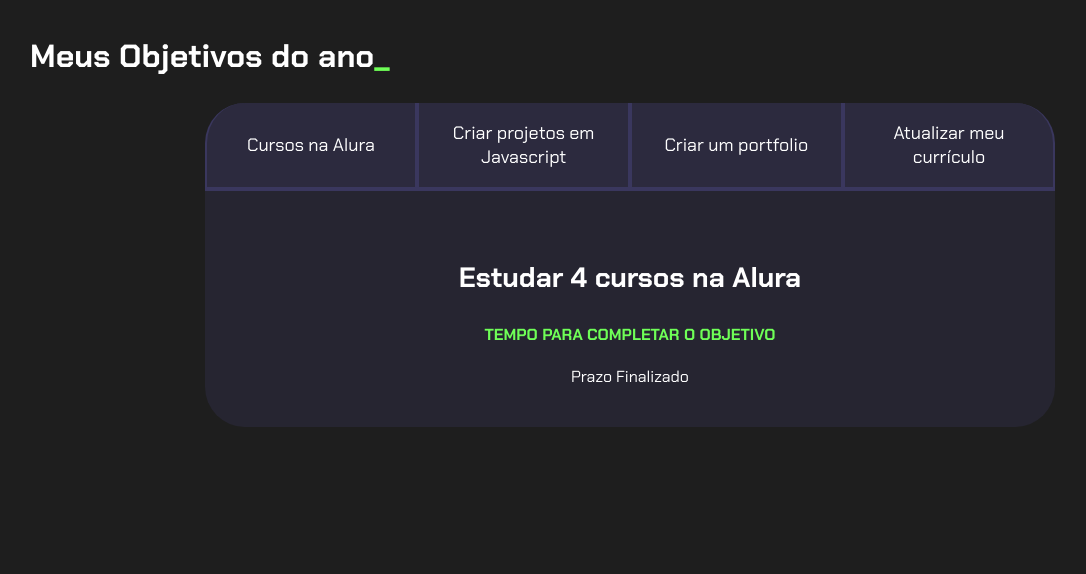
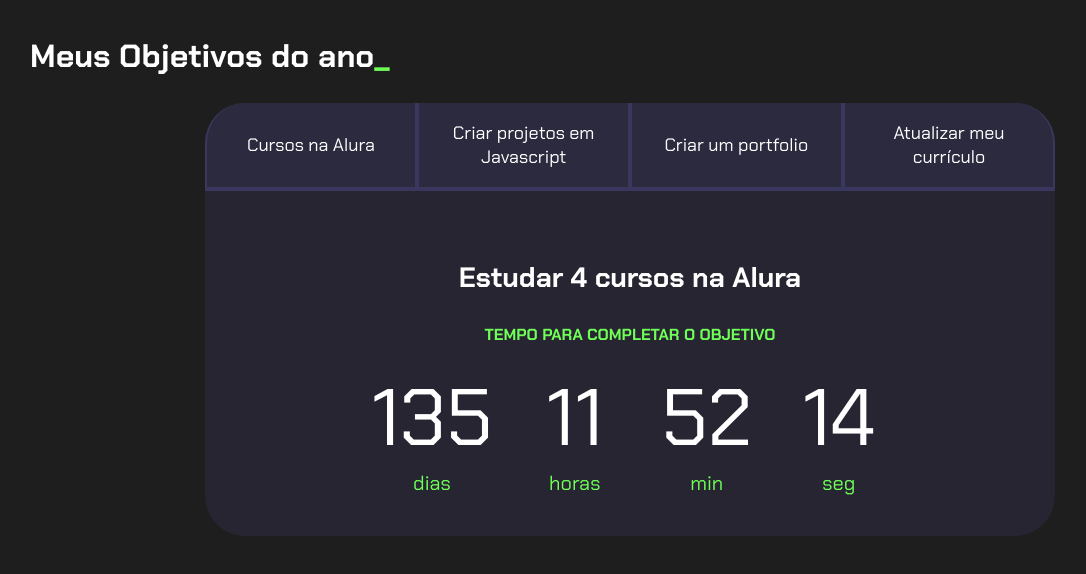
Before and after one commit to SamyFelix/Projeto-de-Vida-3, a plain HTML site: page index.html in a window 1280 px wide. Shown: the whole page, without its empty margins (10-1096 px from the left). Drawn offline with Linux system fonts and the light colour scheme.

Commit message:
baixando

```diff
--- a/main.js
+++ b/main.js
@@ -1,60 +1,68 @@
 const botoes = document.querySelectorAll(".botao");
-const textos = document.querySelectorAll(".aba-conteudo")
+const textos = document.querySelectorAll(".aba-conteudo");
 
-for(let i = 0; i < botoes.length; i++){
-    botoes[i].onclick = function(){
-        for(let j = 0; j < botoes.length; j++){
-            botoes[j].classList.remove("ativo")
-            textos[j].classList.remove("ativo")
+
+for (let i = 0; i < botoes.length; i++) {
+    botoes[i].onclick = function () {
+
+
+        for (let j = 0; j < botoes.length; j++) {
+            botoes[j].classList.remove("ativo");
+            textos[j].classList.remove("ativo");
         }
-        botoes[i].classList.add("ativo")
-        textos[i].classList.add("ativo")
+
+
+        botoes[i].classList.add("ativo");
+        textos[i].classList.add("ativo");
     }
 }
 
+
 const contadores = document.querySelectorAll(".contador");
-const tempoObjetivo1 = new Date("2024-07-07T00:00:00");
-const tempoObjetivo2 = new Date("2025-08-08T00:00:00");
-const tempoObjetivo3 = new Date("2025-09-09T00:00:00");
-const tempoObjetivo4 = new Date("2025-10-10T00:00:00");
+const tempoObjetivo1 = new Date("2025-10-05T00:00:00");
+const tempoObjetivo2 = new Date("2025-08-05T00:00:00");
+const tempoObjetivo3 = new Date("2025-07-30T00:00:00");
+const tempoObjetivo4 = new Date("2025-09-01T00:00:00");
 
 
 const tempos = [tempoObjetivo1, tempoObjetivo2, tempoObjetivo3, tempoObjetivo4];
 
 
-function calculaTempo(tempoObjetivo){
+
+
+function calculaTempo(tempoObjetivo) {
     let tempoAtual = new Date();
     let tempoFinal = tempoObjetivo - tempoAtual;
-    let segundos = Math.floor(tempoFinal/1000);
-    let minutos = Math.floor(segundos/60);
-    let horas = Math.floor(minutos/60);
-    let dias = Math.floor(horas/24);
+    let segundos = Math.floor(tempoFinal / 1000);
+    let minutos = Math.floor(segundos / 60);
+    let horas = Math.floor(minutos / 60);
+    let dias = Math.floor(horas / 24);
+
 
     segundos %= 60;
     minutos %= 60;
     horas %= 24;
-
-
-    if(tempoFinal > 0){
-        return dias + " dias " + horas + "  horas " + minutos + " minutos " + segundos + " segundos ";
-    }else{
-        return "Prazo Finalizado"
+    if (tempoFinal > 0) {
+        return [dias, horas, minutos, segundos];
+    } else {
+        return [0, 0, 0, 0];
     }
 }
 
 
-
-
-function atualizaCronometro(){
-    for(let i = 0; i <contadores.length; i++){
-        contadores[i].textContent = calculaTempo(tempos[i]);
+function atualizaCronometro() {
+    for (let i = 0; i < contadores.length; i++) {
+        document.getElementById("dias" + i).textContent = calculaTempo(tempos[i])[0];
+        document.getElementById("horas" + i).textContent = calculaTempo(tempos[i])[1];
+        document.getElementById("min" + i).textContent = calculaTempo(tempos[i])[2];
+        document.getElementById("seg" + i).textContent = calculaTempo(tempos[i])[3];
     }
 }
 
 
-function comecaCronometro(){
+function comecaCronometro() {
     atualizaCronometro();
-    setInterval(atualizaCronometro, 1000)
+    setInterval(atualizaCronometro, 1000);
 }
 
 
--- a/style.css
+++ b/style.css
@@ -82,7 +82,10 @@ body {
 }
 
 .contador{
-    text-align: center;
+    display: flex;
+    justify-content: center;
+    flex-wrap: wrap;
+
 }
 
 .contador-digito{
```
